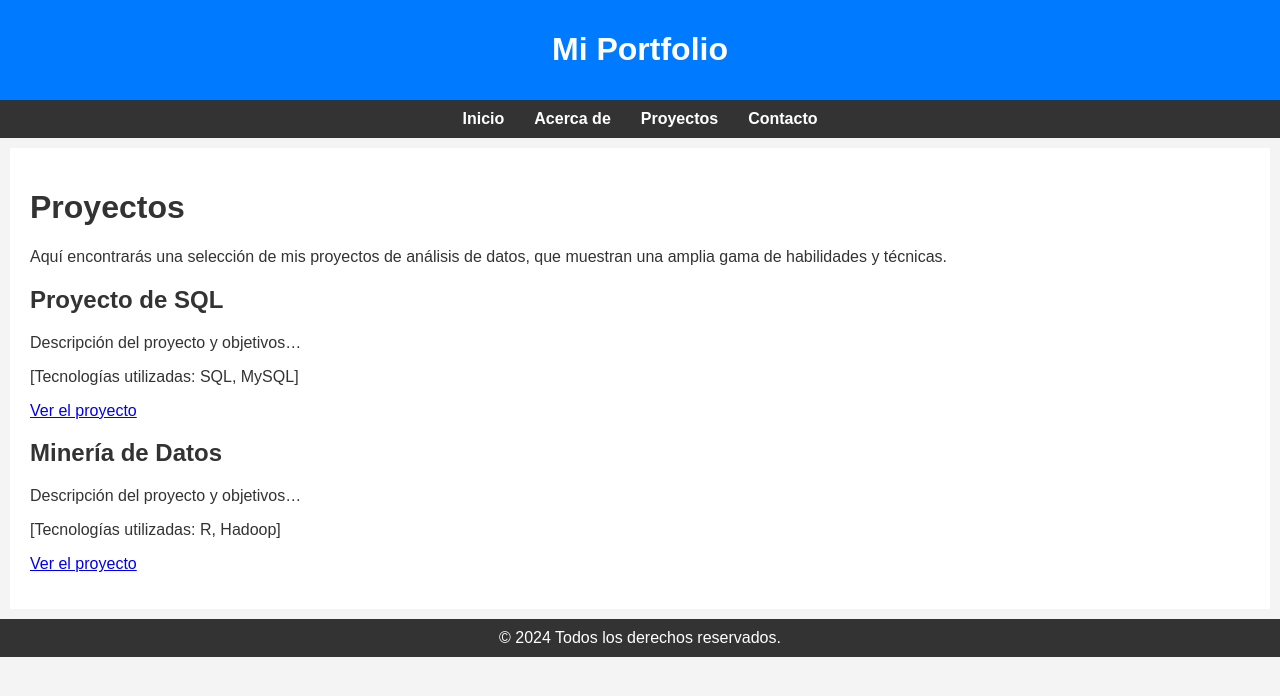
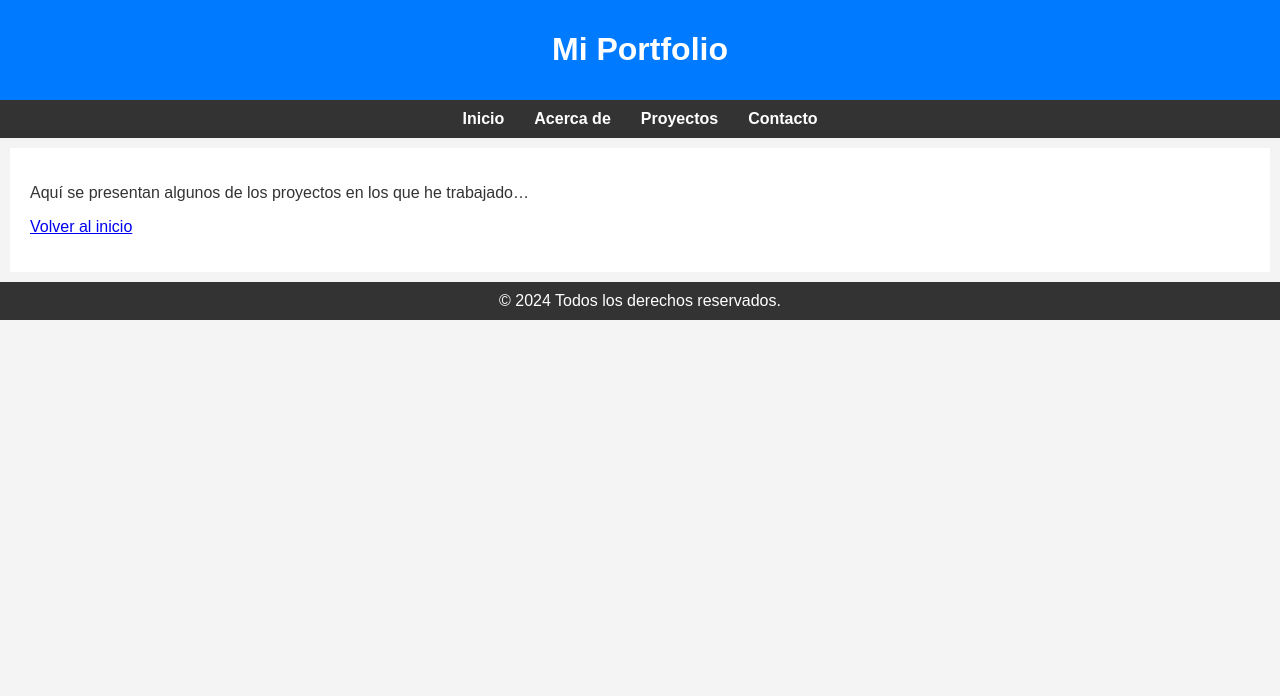
Before and after one commit to IvanReyesLaguna/Business-Analytics, a Jekyll site: the page built from projects.md, in a window 1280 px wide. Shown: the top 696 px of the page. Built offline with Jekyll 4.4.1, drawn with Linux system fonts in a browser that asks for light colours.

Commit message:
Update projects.md

```diff
--- a/projects.md
+++ b/projects.md
@@ -1,24 +1,8 @@
 ---
 layout: default
-title: Projects
+title: Proyectos
 ---
 
-# Proyectos
+Aquí se presentan algunos de los proyectos en los que he trabajado...
 
-Aquí encontrarás una selección de mis proyectos de análisis de datos, que muestran una amplia gama de habilidades y técnicas.
-
-## Proyecto de SQL
-
-Descripción del proyecto y objetivos...
-
-[Tecnologías utilizadas: SQL, MySQL]
-
-[Ver el proyecto](https://github.com/IvanReyesLaguna/Business-/blob/master/1My_SQL_Ejercicio_Final_Ivan_reyes.sql)
-
-## Minería de Datos
-
-Descripción del proyecto y objetivos...
-
-[Tecnologías utilizadas: R, Hadoop]
-
-[Ver el proyecto](https://github.com/IvanReyesLaguna/Business-/blob/master/informe_gasolineras_españa.R)
+[Volver al inicio](/)
```
